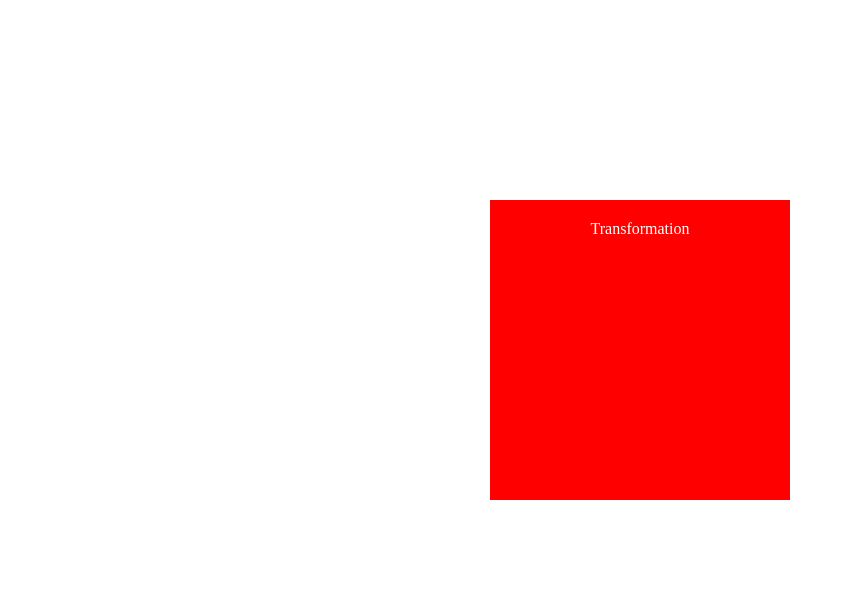
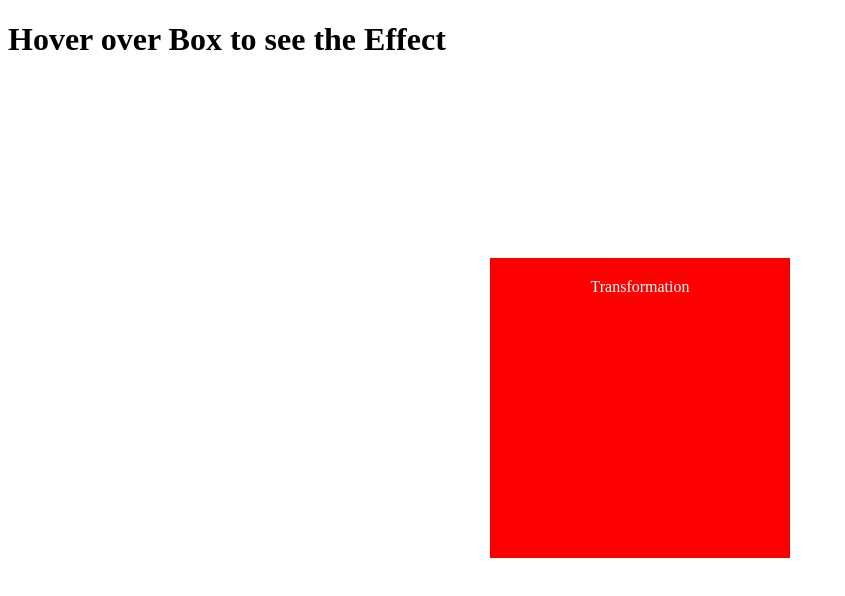
Before and after one commit to shirish-itvedant/transition_translateX, a plain HTML site: page index.html in a window 1280 px wide. Shown: the whole page, without its empty margins (0-845 px from the left). Drawn offline with Linux system fonts and the light colour scheme.

Commit message:
Update index.html

```diff
--- a/index.html
+++ b/index.html
@@ -7,7 +7,7 @@
 
          </head>
          <body>
-
+               <h1>Hover over Box to see the Effect</h1>
                <div class="trans">
                         Transformation
                </div>
```
